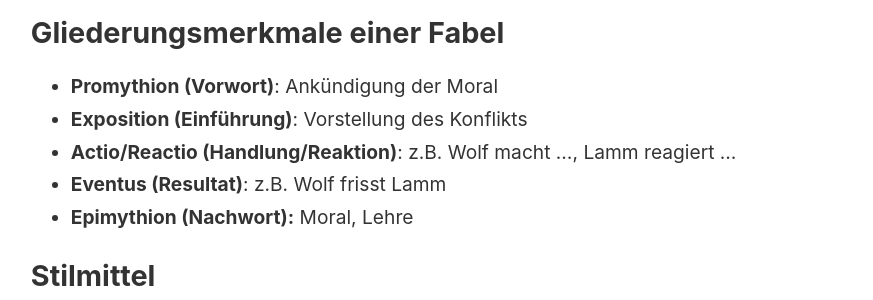
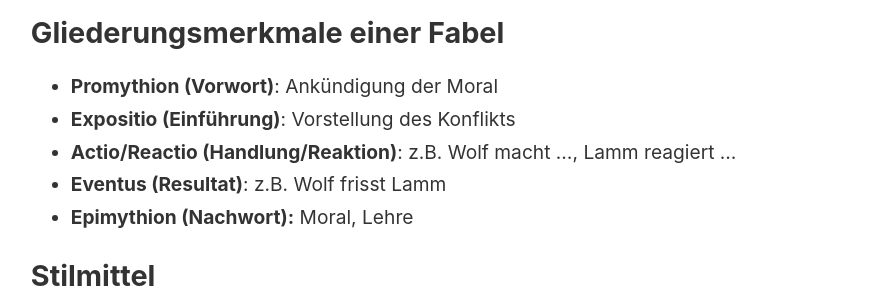
Before and after one commit to lutz-stu/school-blog, a Jekyll site: the page built from _notes/Latein/fabeln.md, in a window 1280 px wide. Shown: the part 267-567 px from the top of the page, without its empty margins (46-919 px from the left). Built offline with Jekyll 4.4.1, drawn with Linux system fonts in a browser that asks for light colours.

Commit message:
Update Latein content (Fabeln)
Fix typo in Fabeln content (Exposition to Expositio)

```diff
--- a/_notes/Latein/fabeln.md
+++ b/_notes/Latein/fabeln.md
@@ -4,7 +4,7 @@ title: Fabeln
 
 ## Gliederungsmerkmale einer Fabel
 - **Promythion (Vorwort)**: Ankündigung der Moral
-- **Exposition (Einführung)**: Vorstellung des Konflikts
+- **Expositio (Einführung)**: Vorstellung des Konflikts
 - **Actio/Reactio (Handlung/Reaktion)**: z.B. Wolf macht …, Lamm reagiert …
 - **Eventus (Resultat)**: z.B. Wolf frisst Lamm
 - **Epimythion (Nachwort):** Moral, Lehre
```
